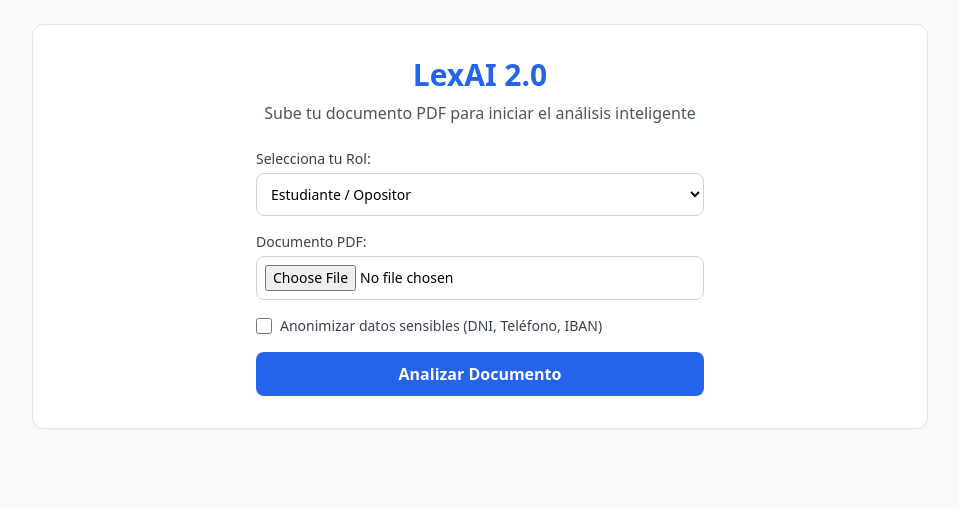
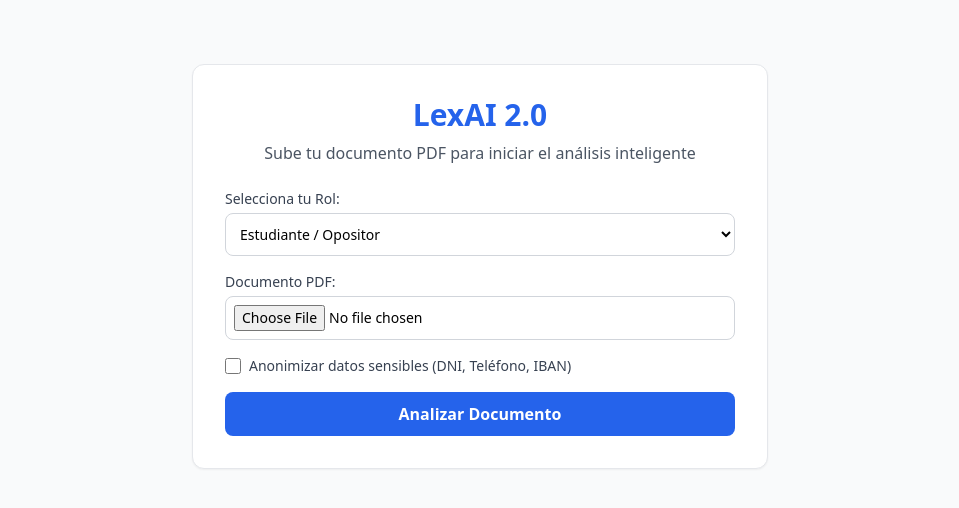
Before and after one commit to deltoroalejandro07-rgb/lexai-legal, a Flask app: page / in a window 1280 px wide. Shown: the top 508 px of the page, without its empty margins (160-1119 px from the left). Run offline with Flask 3, Linux system fonts and the light colour scheme; some libraries are stand-ins or nearby versions.

Commit message:
Update resultado.html

```diff
--- a/templates/resultado.html
+++ b/templates/resultado.html
@@ -1,4 +1,4 @@
-     <!DOCTYPE html>
+      <!DOCTYPE html>
 <html lang="es">
 <head>
     <meta charset="UTF-8">
@@ -9,7 +9,6 @@
 <body class="bg-gray-50 min-h-screen p-6">
     <div class="max-w-4xl mx-auto">
         {% if data and data.get('resumen_ejecutivo') %}
-        <!-- Pantalla de Resultados -->
         <div class="flex justify-between items-center mb-6">
             <span class="bg-blue-600 text-white px-3 py-1 rounded-full text-sm font-semibold">
                 {{ data.get('categoria_documento', 'General') }}
@@ -43,7 +42,7 @@
 
         <!-- Visión General / Resumen -->
         <div class="bg-white p-6 rounded-xl shadow-sm border border-gray-200 mb-6">
-            <h2 class="text-xl font-bold text-gray-800 mb-3">Visión General / Resumen Ejecutivo</h2>
+            <h2 class="text-xl font-bold text-gray-800 mb-3">Visión General / Resumen</h2>
             <p class="text-gray-700 leading-relaxed">{{ data.get('resumen_ejecutivo', 'No disponible.') }}</p>
         </div>
 
@@ -77,7 +76,7 @@
         </div>
         {% endif %}
 
-        <!-- Módulo de Educación / Test Proporcional -->
+        <!-- Módulo de Test Proporcional -->
         {% if data.get('modulo_educacion') %}
         <div class="bg-white p-6 rounded-xl shadow-sm border border-gray-200 mb-6">
             <h2 class="text-xl font-bold text-gray-800 mb-4">Módulo de Test ({{ data.get('modulo_educacion') | length }} preguntas)</h2>
@@ -102,12 +101,12 @@
         {% endif %}
 
         {% else %}
-        <!-- Pantalla de Inicio / Subir PDF -->
-        <div class="bg-white p-8 rounded-xl shadow-sm border border-gray-200 text-center">
-            <h1 class="text-3xl font-bold text-blue-600 mb-2">LexAI 2.0</h1>
-            <p class="text-gray-600 mb-6">Sube tu documento PDF para iniciar el análisis inteligente</p>
+        <!-- Formulario de Inicio -->
+        <div class="bg-white p-8 rounded-xl shadow-sm border border-gray-200 max-w-xl mx-auto mt-10">
+            <h1 class="text-3xl font-bold text-blue-600 mb-2 text-center">LexAI 2.0</h1>
+            <p class="text-gray-600 mb-6 text-center">Sube tu documento PDF para iniciar el análisis inteligente</p>
 
-            <form action="/" method="POST" enctype="multipart/form-data" class="space-y-4 max-w-md mx-auto text-left">
+            <form action="/" method="POST" enctype="multipart/form-data" class="space-y-4">
                 <div>
                     <label class="block text-sm font-medium text-gray-700 mb-1">Selecciona tu Rol:</label>
                     <select name="rol" class="w-full border border-gray-300 rounded-lg p-2.5 text-sm bg-white">
```
